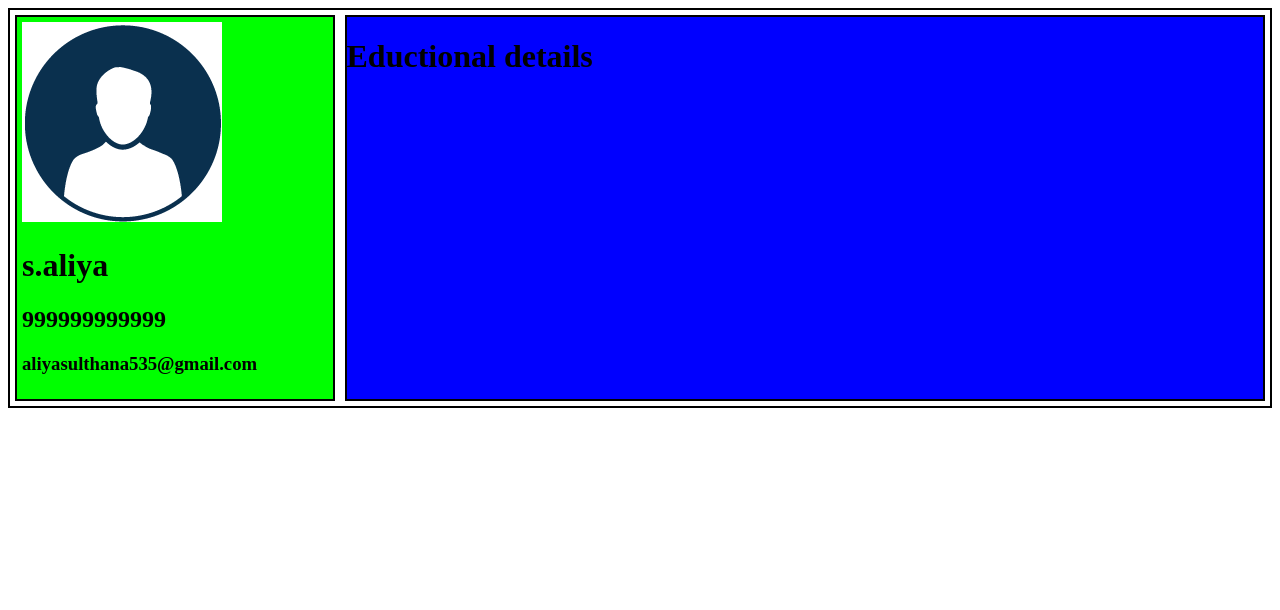
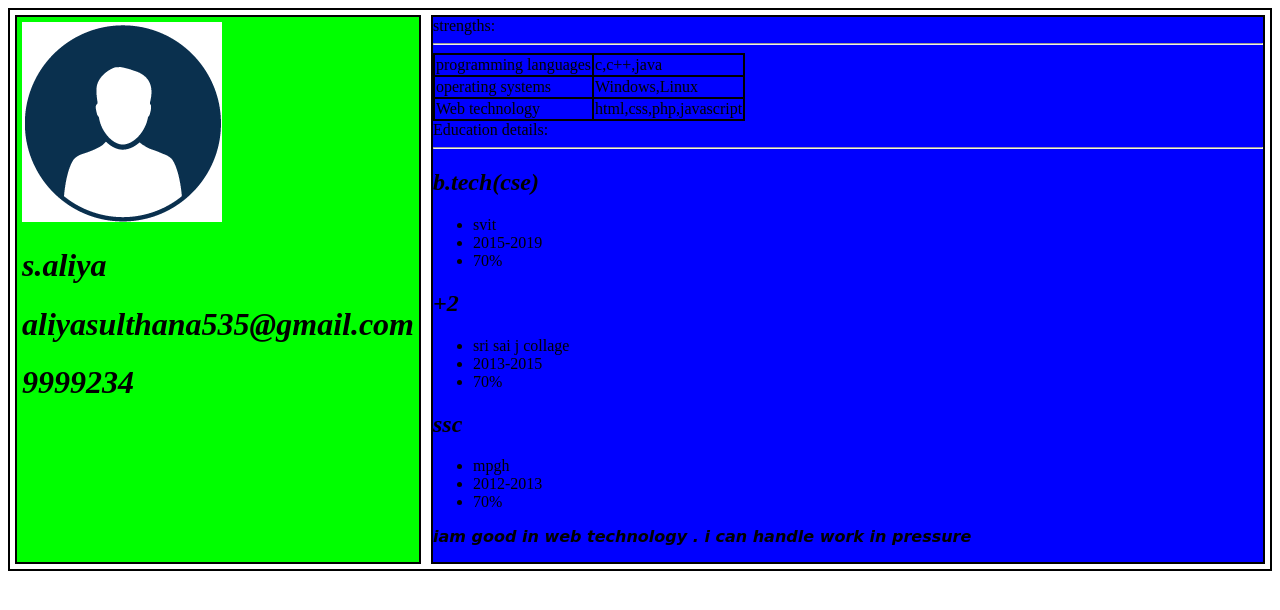
Before and after one commit to aliyassme/resume_535, a plain HTML site: page index.html in a window 1280 px wide. Drawn offline with Linux system fonts and the light colour scheme.

Commit message:
add all files

```diff
--- a/adata.json
+++ b/adata.json
@@ -0,0 +1,54 @@
+{
+  "basics":{
+    "photo":"download.png",
+    "name":"s.aliya",
+    "phone":"9999234",
+    "email":"aliyasulthana535@gmail.com"
+
+  },
+  "skills":[
+    {
+      "name":"programming languages",
+      "value":"c,c++,java"
+    },
+    {
+      "name":"operating systems",
+      "value":"Windows,Linux"
+    },
+    {
+      "name":"Web technology",
+      "value":"html,css,php,javascript"
+    }
+  ],
+  "education":[
+    {
+      "coures":"b.tech(cse)",
+      "collage":[
+        "svit",
+        "2015-2019",
+        "70%"
+      ]
+    },
+    {
+      "coures":"+2",
+      "collage":[
+        "sri sai j collage",
+        "2013-2015",
+        "70%"
+      ]
+    },
+    {
+      "coures":"ssc",
+      "collage":[
+        "mpgh",
+        "2012-2013",
+        "70%"
+      ]
+    }
+  ],
+  "strength":{
+  "stregth":"iam good in web technology . i can handle work in pressure"
+  }
+
+
+}
--- a/index.html
+++ b/index.html
@@ -2,12 +2,13 @@
 <html lang="en" dir="ltr">
   <head>
     <meta charset="utf-8">
+    <meta name="viewport" content="width=device-width,initial-scale=1.0">
     <link rel="stylesheet" href="style.css">
     <title>resume building</title>
   </head>
   <body>
-    <div class="main">
-      <div class="left">
+    <div class="main" id="main">
+       <!-- <div class="left">
 <img src="download.png" alt="my profile">
 <h1>s.aliya</h1>
 <h2> 999999999999</h1>
@@ -16,8 +17,9 @@
       <div class="right">
         <h1>Eductional details</h1>
 
-      </div>
+      </div> -->
     </div>
-
+<script type="text/javascript" src="main.js" async>
+</script>
   </body>
 </html>
--- a/main.js
+++ b/main.js
@@ -0,0 +1,89 @@
+//initialising the ajax technique
+function push(file,callback){
+  var xhr=new XMLHttpRequest();
+  xhr.overrideMimeType("application/json");
+  xhr.open("GET",file,true);
+  xhr.onreadystatechange =function() {
+     if  (xhr.readyState ===4&&xhr.status=="200"){
+       callback(xhr.responseText);
+     }
+  }
+  xhr.send();
+}
+//calling function
+push("adata.json",function(text) {
+  let ind=JSON.parse (text);
+  console.log(ind);
+  profile(ind.basics);
+  skill(ind.skills);
+  edu(ind.education);
+  str(ind.strength);
+} )
+// for getting through id
+
+var main=document.getElementById("main");
+// for getting through class
+// var maindocument.queryselect for("main");
+var left=document.createElement("div");
+left.classList.add("left");
+left.setAttribute("id","left");
+// appending to main
+main.appendChild(left);
+function profile(basic){
+  var image=document.createElement("img");
+  image.src=basic.photo;
+  left.appendChild(image);
+  var name=document.createElement("h1");
+  name.textContent=basic.name;
+  left.appendChild(name);
+  var email=document.createElement("h1");
+  email.textContent=basic.email;
+  left.appendChild(email);
+  var phone=document.createElement("h1");
+  phone.textContent=basic.phone;
+  left.appendChild(phone);
+
+}
+var right=document.createElement("div");
+right.classList.add("right");
+right.textContent="technical skills:"
+right.appendChild(document.createElement("HR"));
+main.appendChild(right);
+function skill(aliya){
+  var table=document.createElement("table");
+  var row="";
+  for(var i=0;i <aliya.length;i++){
+    row +="<tr><td>"+aliya[i].name+"</td><td>"+aliya[i].value+"</td></tr>"
+  }
+  table.innerHTML=row;
+  right.appendChild(table);
+}
+function edu(Education){
+  var e1=document.createElement("div");
+  e1.classList.add("Education");
+  e1.textContent="Education details:";
+  e1.appendChild(document.createElement("HR"));
+  right.appendChild(e1);
+  for(i in Education){
+  var e2=document.createElement("h2");
+  e2.textContent=Education[i].coures;
+  var ul=document.createElement("ul");
+  for(j in Education[i].collage){
+    var list=document.createElement("li");
+    list.textContent=Education[i].collage[j];
+    ul.appendChild(list);
+     e1.appendChild(e2);
+     e1.appendChild(ul);
+  }
+  }
+}
+var rigth=document.createElement("div");
+right.classList.add("right");
+right.textContent="strengths:"
+right.appendChild(document.createElement("HR"));
+main.appendChild(right);
+function str(akhila){
+  var strength=document.createElement("p");
+  strength.textContent=akhila.stregth;
+  right.appendChild(strength);
+}
--- a/style.css
+++ b/style.css
@@ -1,7 +1,22 @@
-.main{
+img{
+  width:200px;
+  }
+  h1,h2{
+    font-style:italic;
+    }
+    table,td,tr{
+      border:2px solid #000;
+      border-collapse: collapse;
+    }
+    p{
+      font-style: italic;
+      font-family: cursive;
+      font-weight: bold;
+    }
+    .main{
 border:2px solid #000;
 display: flex;
-flex-wrap: wrap;
+flex-wrap:column;
 }
 .left{
   flex:1;
@@ -21,7 +36,7 @@ padding: 5px;
   .main{
   border:2px solid #000;
   display: flex;
-  flex-wrap:column;
+  flex-wrap:row-reverse;
   }
   .left{
     background-color: #00ff00;
```
